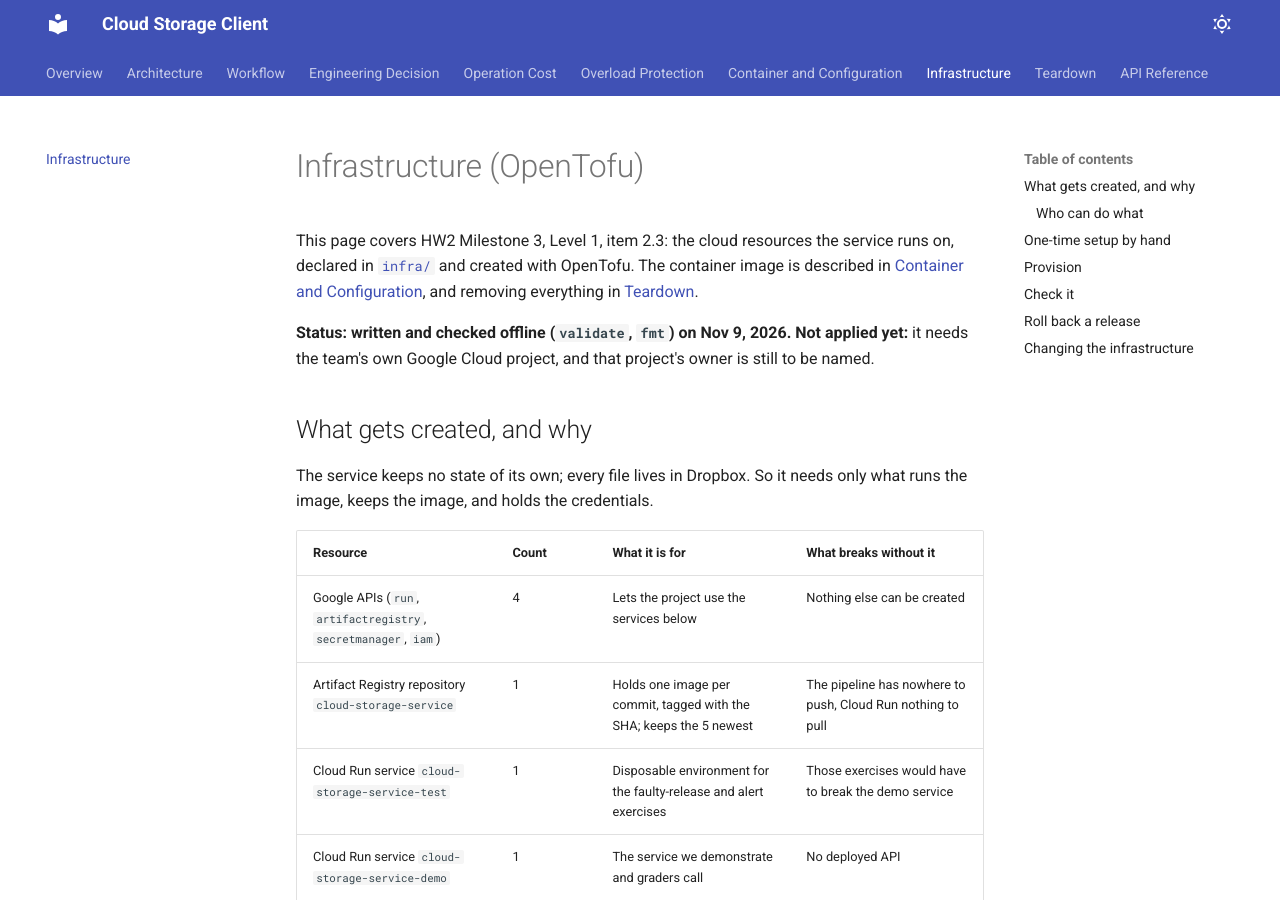
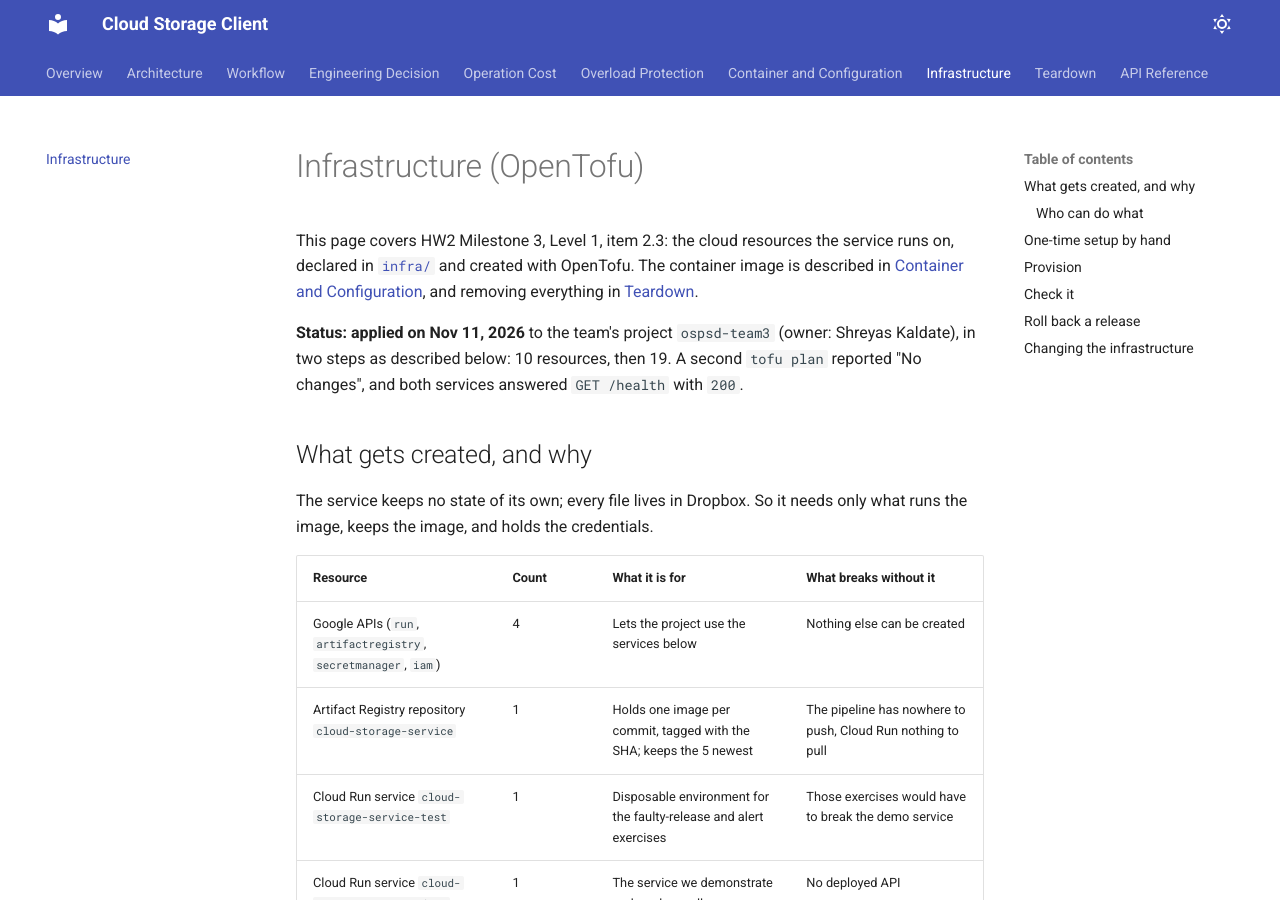
Before and after one commit to Shreyas191/OSPSD-Team-3, an MkDocs documentation site: the page built from docs/infrastructure.md, in a window 1280 px wide and 900 px high. Built offline with MkDocs 1.6.1 and Material for MkDocs 9.7.7, drawn with Linux system fonts in a browser that asks for light colours.

Commit message:
infra: ignore Cloud Run's service-level scaling defaults; commit the provider lock
After the first apply, Cloud Run fills in a service-level scaling block
with zeros, so every later plan wanted to remove it (2 to change). Our
limits live in template.scaling, so that block is Google's default and
is now ignored: a repeated plan reports no changes.

The lock file pins hashicorp/google 6.50.0 as resolved by OpenTofu, so
every apply uses the same provider build. docs/infrastructure.md now
records the Nov 11 apply.

```diff
--- a/docs/infrastructure.md
+++ b/docs/infrastructure.md
@@ -2,7 +2,7 @@
 
 This page covers HW2 Milestone 3, Level 1, item 2.3: the cloud resources the service runs on, declared in [`infra/`](https://github.com/Shreyas191/OSPSD-Team-3/tree/hw2/infra) and created with OpenTofu. The container image is described in [Container and Configuration](deployment.md), and removing everything in [Teardown](teardown.md).
 
-**Status: written and checked offline (`validate`, `fmt`) on Nov 9, 2026. Not applied yet:** it needs the team's own Google Cloud project, and that project's owner is still to be named.
+**Status: applied on Nov 11, 2026** to the team's project `ospsd-team3` (owner: Shreyas Kaldate), in two steps as described below: 10 resources, then 19. A second `tofu plan` reported "No changes", and both services answered `GET /health` with `200`.
 
 ## What gets created, and why
 
```
Also changed, not shown: 2 other files.
